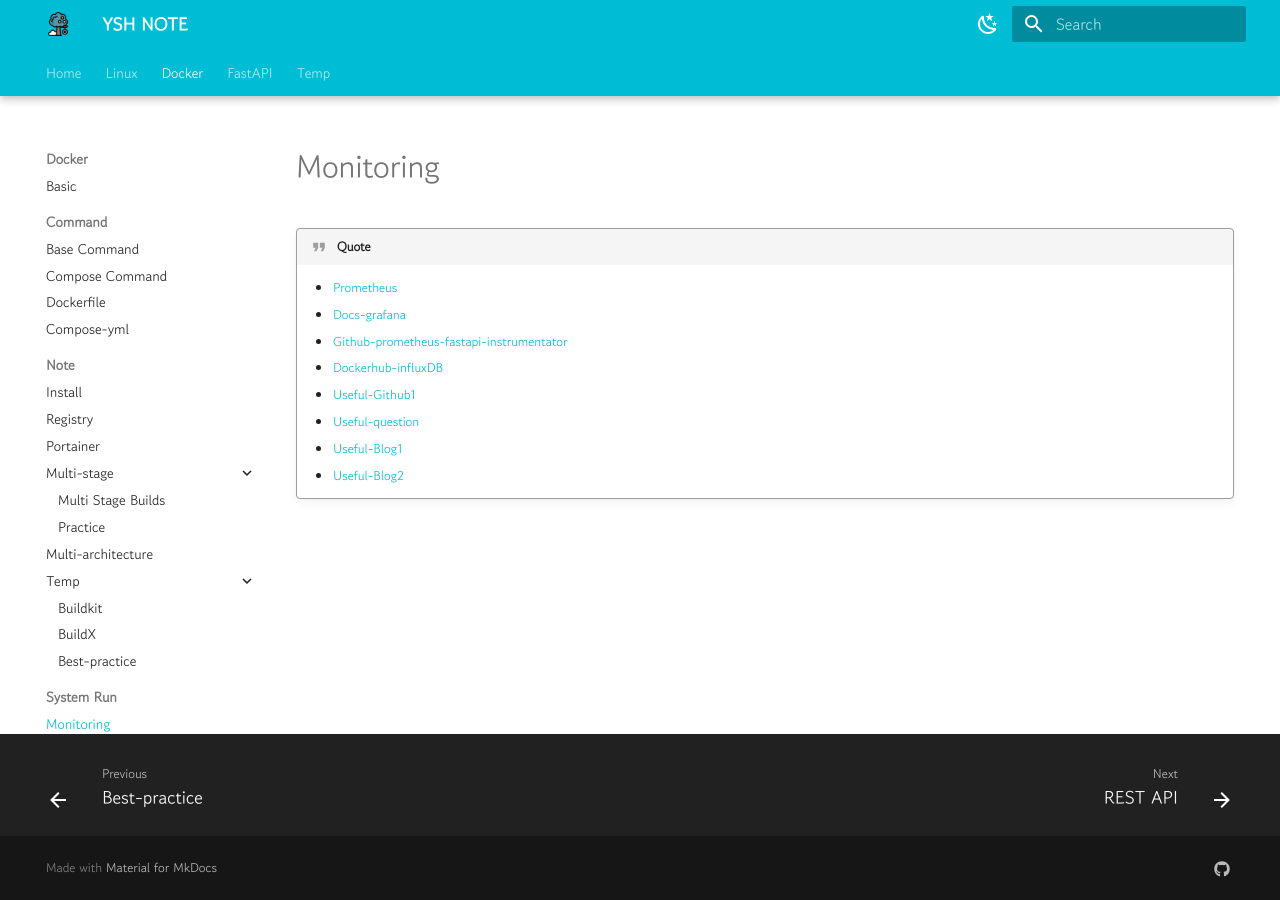
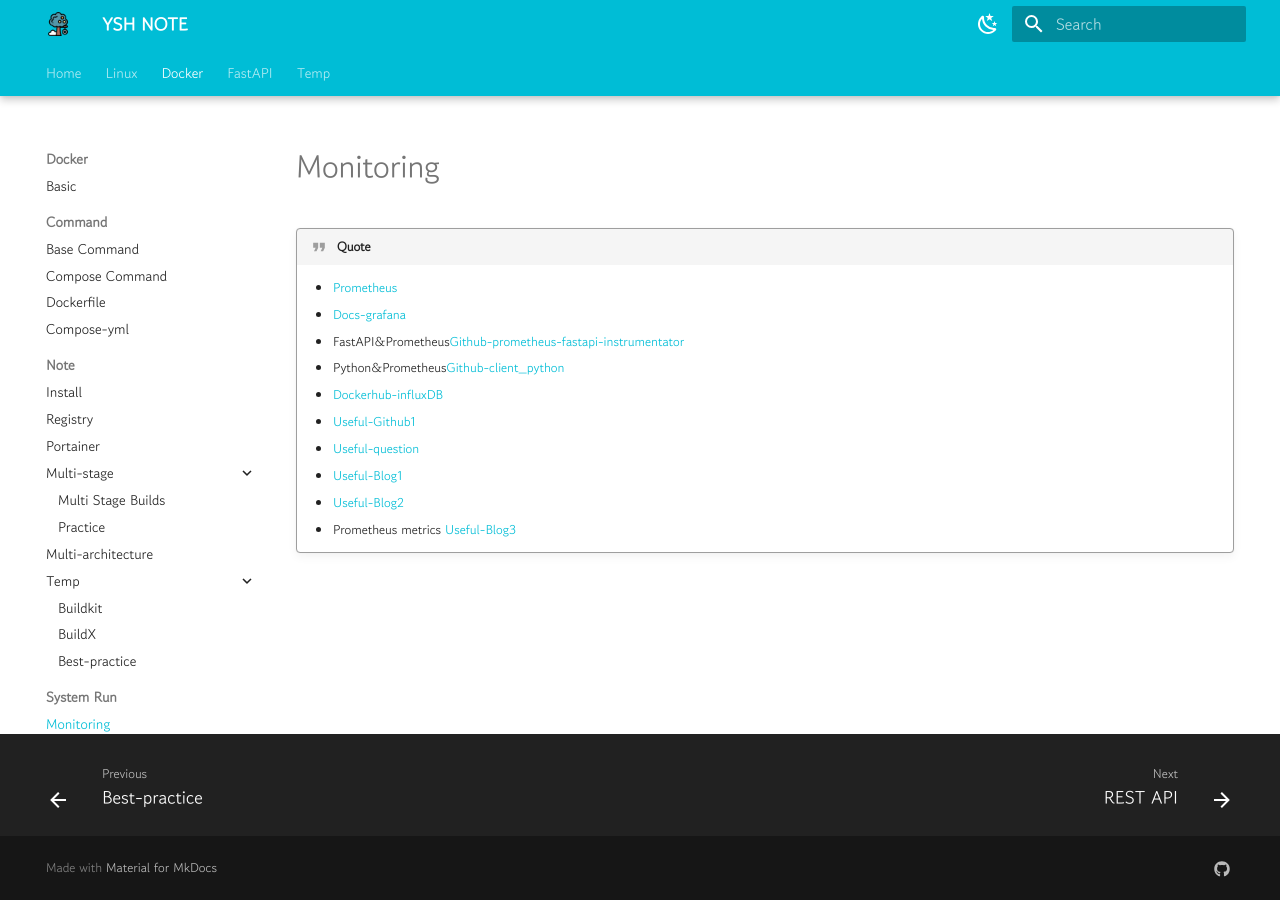
Before and after one commit to YSHeee/YSHeee.github.io, an MkDocs documentation site: the page built from docs/docker/monitoring.md, in a window 1280 px wide. Built offline with MkDocs 1.6.1 and Material for MkDocs 9.7.7, drawn with Linux system fonts in a browser that asks for light colours.

Commit message:
Modify ...

```diff
--- a/docs/docker/monitoring.md
+++ b/docs/docker/monitoring.md
@@ -1,9 +1,11 @@
 !!!quote
     - [Prometheus](https://prometheus.io/)
     - [Docs-grafana](https://grafana.com/docs/grafana-cloud/quickstart/docker-compose-linux/)
-    - [Github-prometheus-fastapi-instrumentator](https://github.com/trallnag/prometheus-fastapi-instrumentator)
+    - FastAPI&Prometheus[Github-prometheus-fastapi-instrumentator](https://github.com/trallnag/prometheus-fastapi-instrumentator)
+    - Python&Prometheus[Github-client_python](https://github.com/prometheus/client_python)
     - [Dockerhub-influxDB](https://hub.docker.com/_/influxdb)
     - [Useful-Github1](https://github.com/docker/awesome-compose/tree/master/prometheus-grafana)
     - [Useful-question](https://stackoverflow.com/questions/74029504/spring-prometheus-grafana-err-reading-prometheus-post-http-localhost90)
     - [Useful-Blog1](https://medium.com/@ct.onyemaobi/build-and-monitor-your-fastapi-microservice-with-docker-prometheus-and-grafana-part-2-37472157a2b)
     - [Useful-Blog2](https://umanking.github.io/2021/08/19/prometheus-grafana-example/)
+    - Prometheus metrics [Useful-Blog3](https://docs.netapp.com/ko-kr/storagegrid-116/monitor/commonly-used-prometheus-metrics.html)
```
